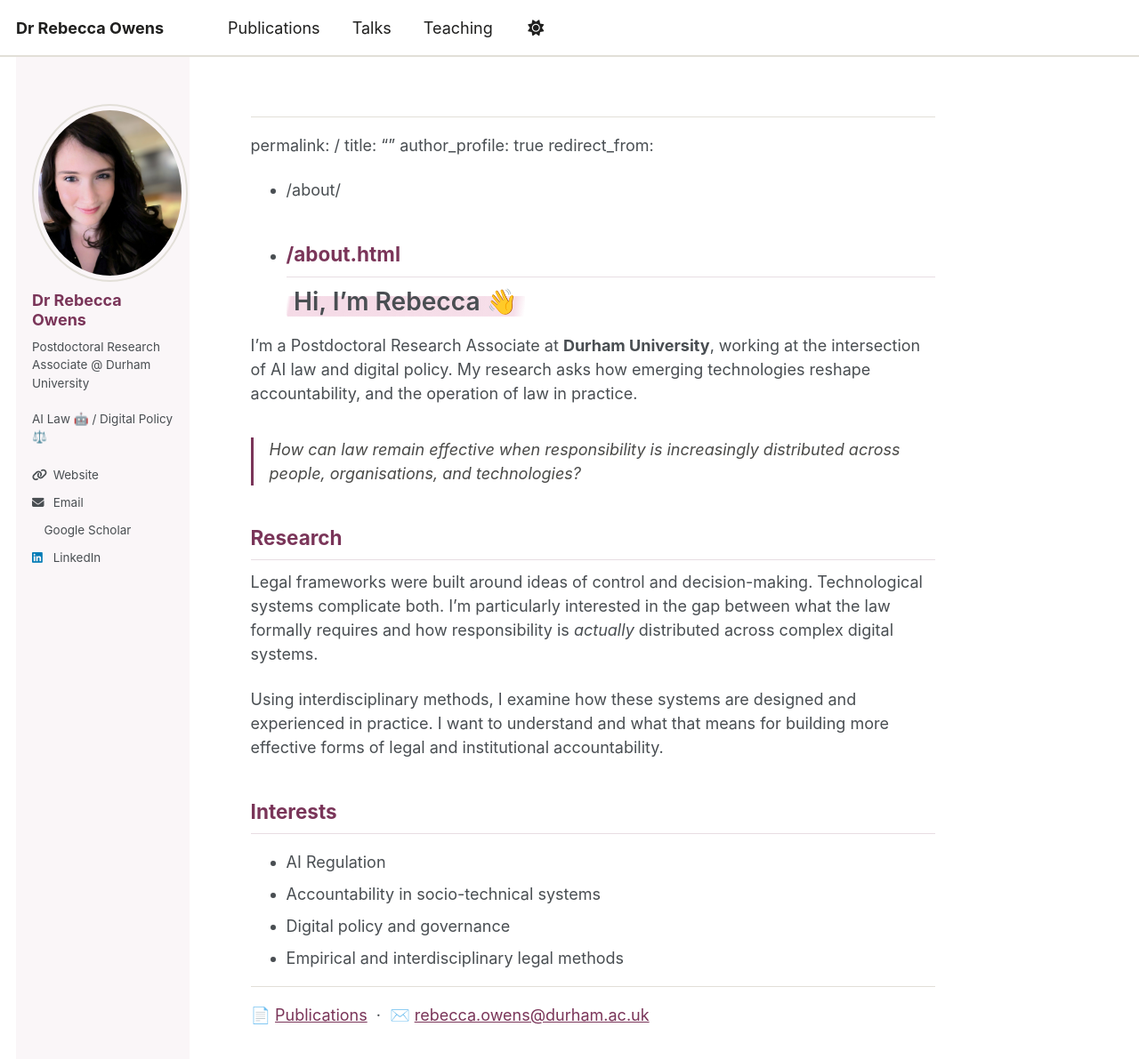
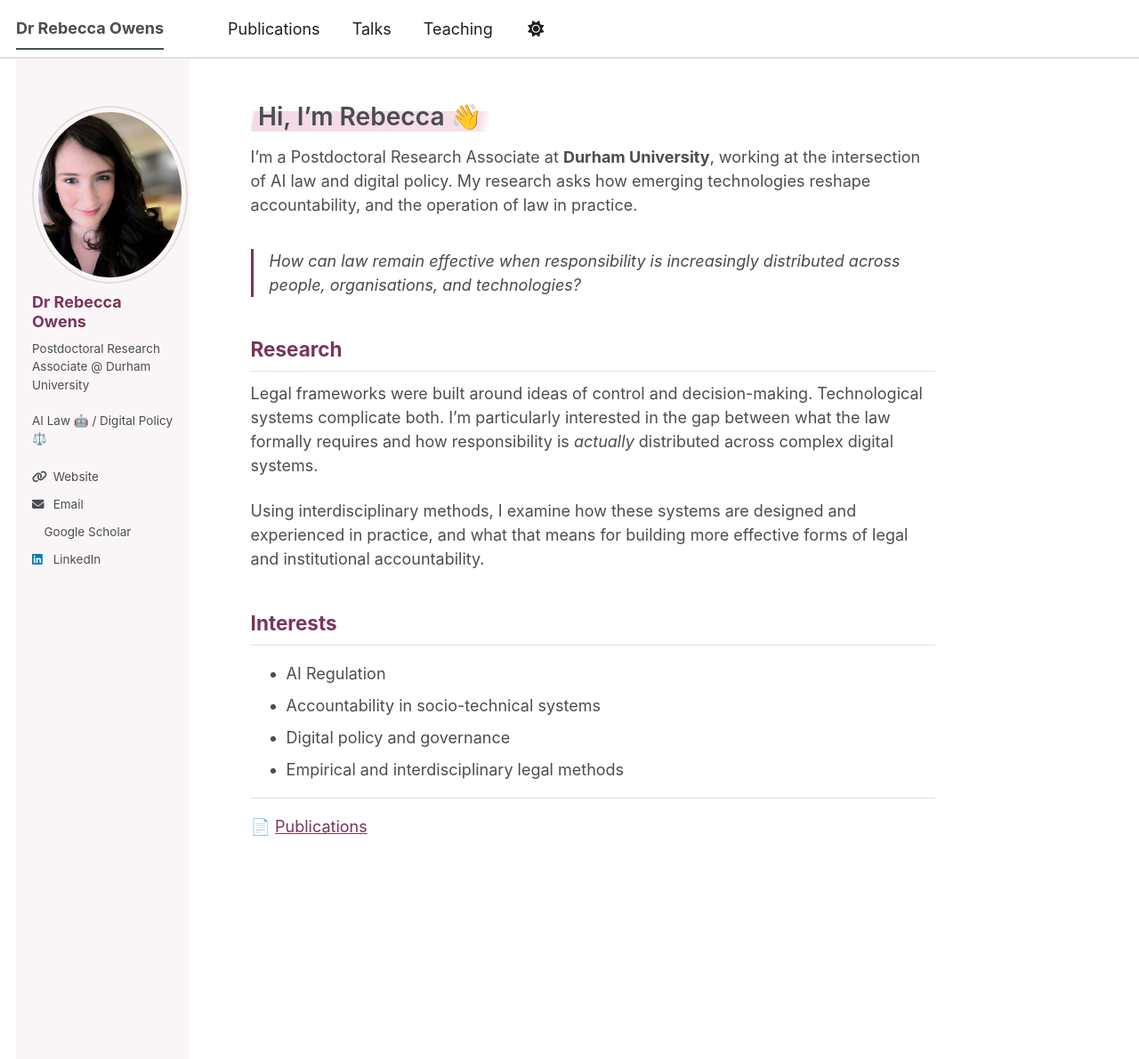
Before and after one commit to Rebecca-Owens/Rebecca-Owens.github.io, a Jekyll site: the page built from _pages/about.md, in a window 1280 px wide and 1333 px high. Shown: the top 1191 px of the window at 89% size. Built offline with Jekyll 4.4.1, drawn with Linux system fonts in a browser that asks for light colours; our own code applies the rules of GitHub Pages for plain Markdown files; a style sheet for code colours, icons or effects is not loaded.

Commit message:
Refactor about.md for clarity and formatting
Removed unnecessary redirect paths and fixed formatting issues in the about page.

```diff
--- a/_pages/about.md
+++ b/_pages/about.md
@@ -1,30 +1,20 @@
-
 ---
 permalink: /
 title: ""
 author_profile: true
-redirect_from:
-  - /about/
-  - /about.html
 ---
+
 # <span class="marker">Hi, I'm Rebecca 👋</span>
 
-I'm a Postdoctoral Research Associate at **Durham University**, working at the
-intersection of AI law and digital policy. My research asks how emerging technologies reshape accountability, and the
-operation of law in practice.
+I'm a Postdoctoral Research Associate at **Durham University**, working at the intersection of AI law and digital policy. My research asks how emerging technologies reshape accountability, and the operation of law in practice.
 
-> How can law remain effective when responsibility is increasingly distributed
-> across people, organisations, and technologies?
+> How can law remain effective when responsibility is increasingly distributed across people, organisations, and technologies?
 
 ## Research
 
-Legal frameworks were built around ideas of control and
-decision-making. Technological systems complicate both. I'm particularly
-interested in the gap between what the law formally requires and how
-responsibility is *actually* distributed across complex digital systems.
+Legal frameworks were built around ideas of control and decision-making. Technological systems complicate both. I'm particularly interested in the gap between what the law formally requires and how responsibility is *actually* distributed across complex digital systems.
 
-Using interdisciplinary methods, I examine how these systems are designed and experienced in practice. I want to understand and what that means for building more
-effective forms of legal and institutional accountability.
+Using interdisciplinary methods, I examine how these systems are designed and experienced in practice, and what that means for building more effective forms of legal and institutional accountability.
 
 ## Interests
 
@@ -33,6 +23,6 @@ effective forms of legal and institutional accountability.
 - Digital policy and governance
 - Empirical and interdisciplinary legal methods
 
----
+----
 
-📄 [Publications](/publications/) &nbsp;·&nbsp; ✉️ [rebecca.owens@durham.ac.uk](mailto:rebecca.owens@durham.ac.uk)
+📄 [Publications](/publications/)
```
